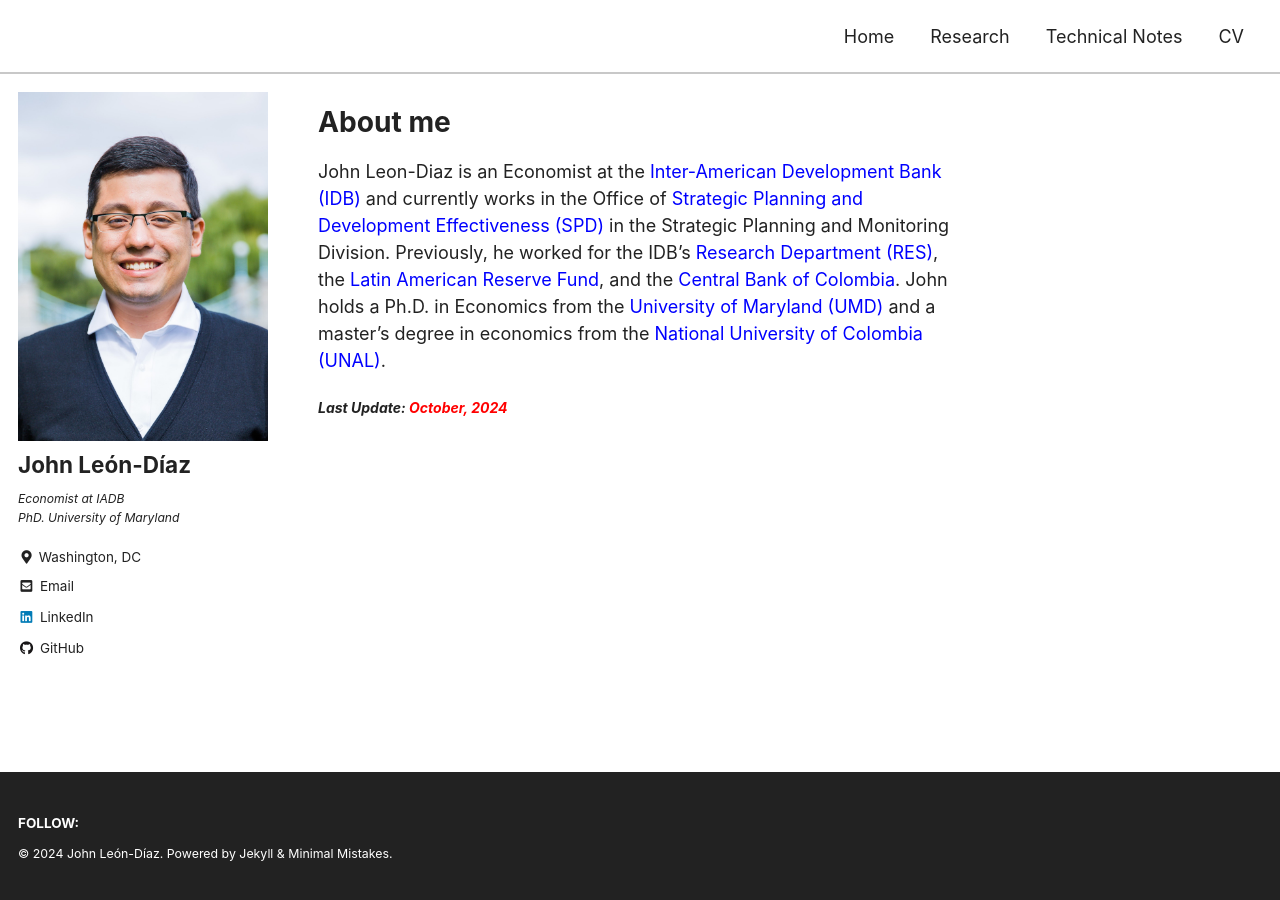
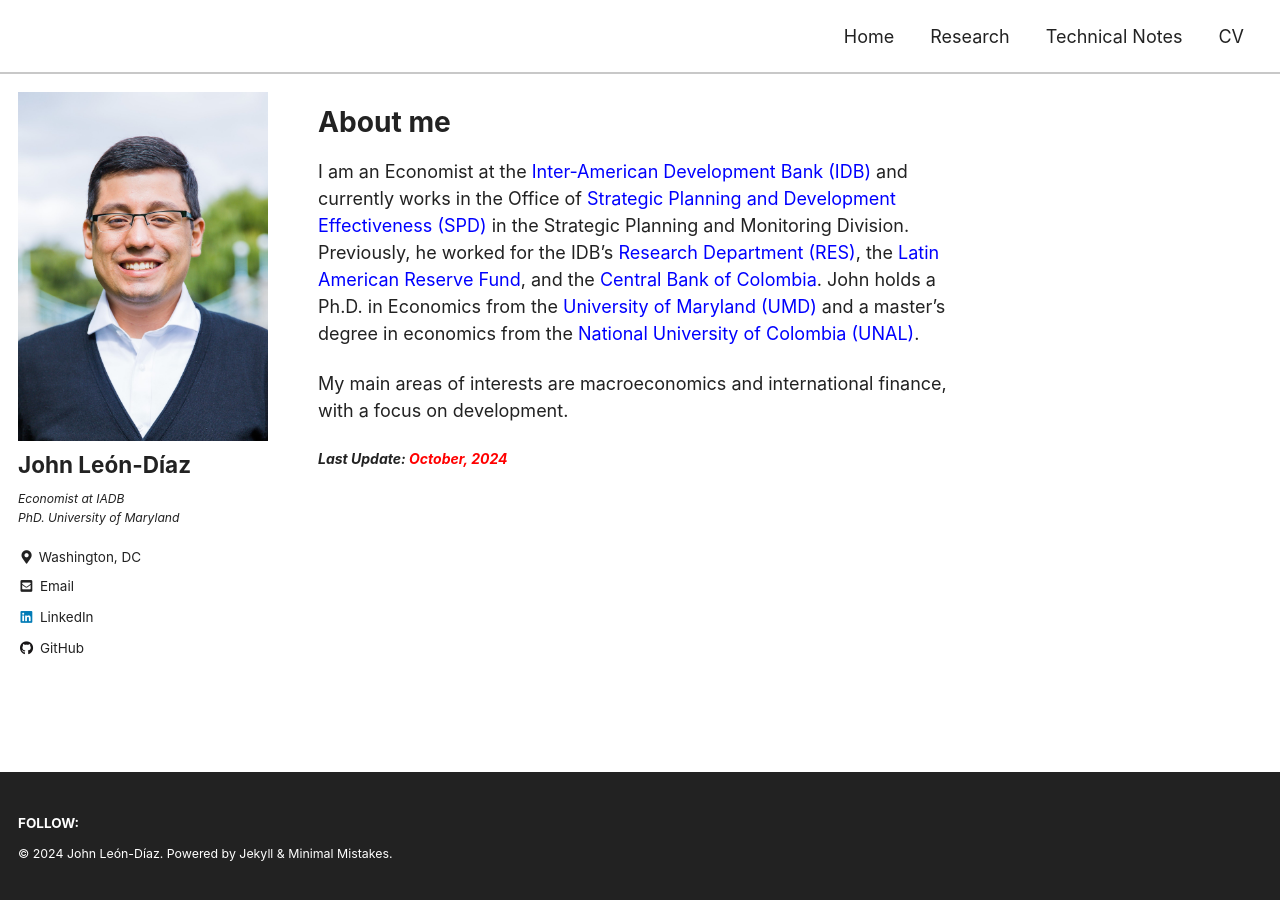
Before and after one commit to jleondia/jleondia.github.io, a Jekyll site: the page built from _pages/home.md, in a window 1280 px wide. Built offline with Jekyll 4.4.1, drawn with Linux system fonts in a browser that asks for light colours; cached includes are drawn as plain includes.

Commit message:
Update home.md

```diff
--- a/_pages/home.md
+++ b/_pages/home.md
@@ -8,7 +8,9 @@ comments: false
 ---
 # About me
 
-John Leon-Diaz is an Economist at the [Inter-American Development Bank (IDB)](https://www.iadb.org/en) and currently works in the Office of [Strategic Planning and Development Effectiveness (SPD)](https://www.iadb.org/en/who-we-are/how-we-are-organized/office-strategic-planning-and-development-effectiveness) in the Strategic Planning and Monitoring Division. Previously, he worked for the IDB’s [Research Department (RES)](https://www.iadb.org/en/knowledge-resources/research-idb), the [Latin American Reserve Fund](https://flar.com/en/home/), and the [Central Bank of Colombia](https://www.banrep.gov.co/en). John holds a Ph.D. in Economics from the [University of Maryland (UMD)](https://www.econ.umd.edu/) and a master's degree in economics from the [National University of Colombia (UNAL)](https://fce.unal.edu.co/facultad/).
+I am an Economist at the [Inter-American Development Bank (IDB)](https://www.iadb.org/en) and currently works in the Office of [Strategic Planning and Development Effectiveness (SPD)](https://www.iadb.org/en/who-we-are/how-we-are-organized/office-strategic-planning-and-development-effectiveness) in the Strategic Planning and Monitoring Division. Previously, he worked for the IDB’s [Research Department (RES)](https://www.iadb.org/en/knowledge-resources/research-idb), the [Latin American Reserve Fund](https://flar.com/en/home/), and the [Central Bank of Colombia](https://www.banrep.gov.co/en). John holds a Ph.D. in Economics from the [University of Maryland (UMD)](https://www.econ.umd.edu/) and a master's degree in economics from the [National University of Colombia (UNAL)](https://fce.unal.edu.co/facultad/).
+
+My main areas of interests are macroeconomics and international finance, with a focus on development.
 
 <p style="font-size:14px; font-weight:bold; font-style:italic;">
  Last Update:
```
